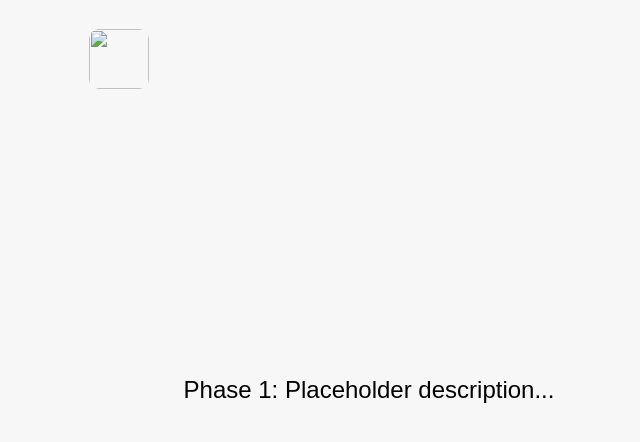
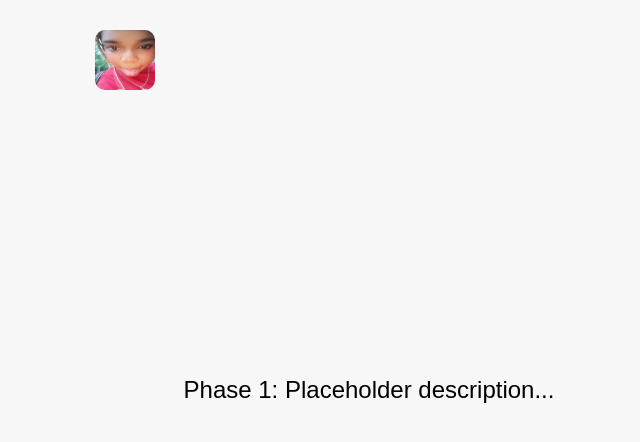
Before and after one commit to raphaelassaad2004-ui/AnnabelTaiwo.github.io, a plain HTML site: page Index.html in a window 1280 px wide. Shown: the whole page, without its empty margins (271-911 px from the left). Drawn offline with Linux system fonts and the light colour scheme.

Commit message:
Fix image source and update positioning logic

```diff
--- a/Index.html
+++ b/Index.html
@@ -36,8 +36,7 @@
 <body>
 
 <div id="phaseText">Phase 1: Placeholder description...</div>
-<img id="hiddenImage"
-    src="Screenshot_20251202-050047.'click    alt="click to continue">
+<img id="hiddenImage" src="Screenshot_20251202-050047.jpg" alt="Click to continue">
 
 <script>
     const descriptions = [
@@ -50,14 +49,14 @@
         "Phase 7: Placeholder description..."
     ];
 
-    let src = 0;
+    let phase = 0;
     const totalPhases = 7;
     const img = document.getElementById("hiddenImage");
     const text = document.getElementById("phaseText");
 
     function moveImage() {
-        const maxX = window.innerWidth - 80;
-        const maxY = window.innerHeight - 80;
+        const maxX = window.innerWidth - img.offsetWidth;
+        const maxY = window.innerHeight - img.offsetHeight;
         const x = Math.random() * maxX;
         const y = Math.random() * maxY;
         img.style.left = x + "px";
```
